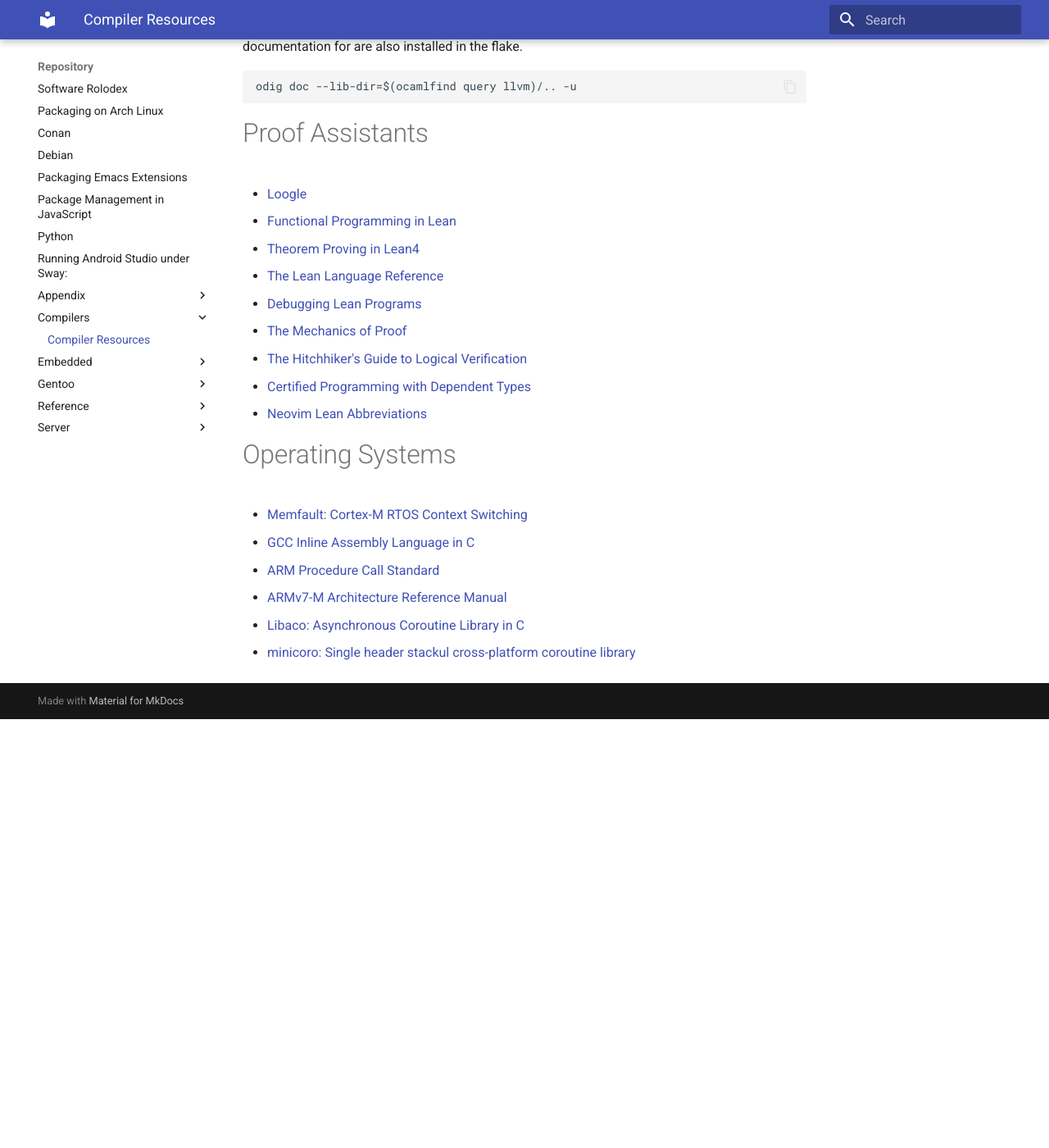
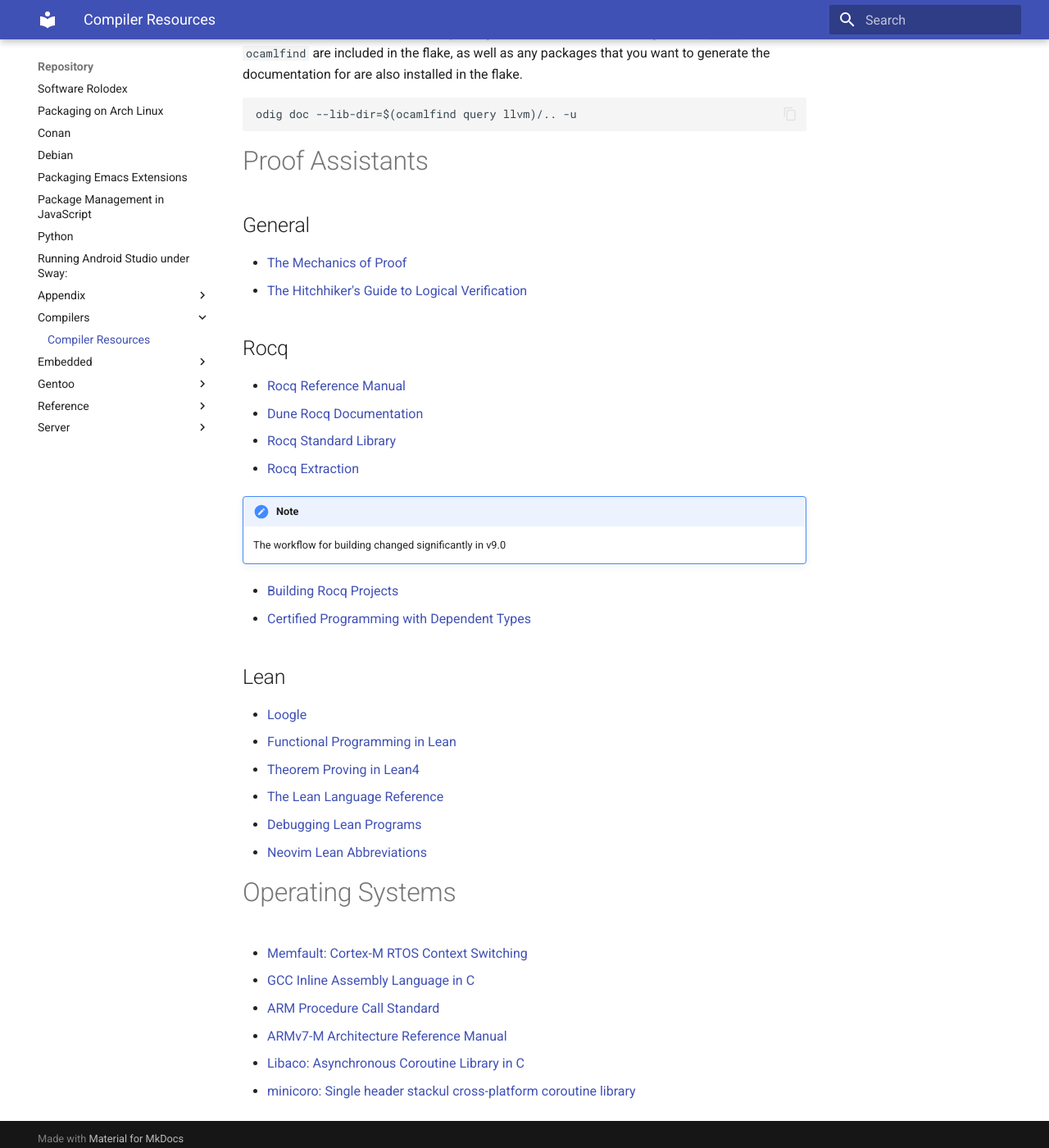
Before and after one commit to AmateurECE/twardyece-repository, an MkDocs documentation site: the page built from docs/Compilers/Resources.md, in a window 1280 px wide and 1400 px high, scrolled down 956 px. Shown: the whole window at 82% size. Built offline with MkDocs 1.6.1 and Material for MkDocs 9.7.7, drawn with Linux system fonts in a browser that asks for light colours; before the commit the page ends 1833 px from its top, so only the background shows below that; some of the changed text lies outside the part shown.

Commit message:
feat(Compilers): Add Rocq resources

````diff
--- a/docs/Compilers/Resources.md
+++ b/docs/Compilers/Resources.md
@@ -33,14 +34,26 @@ odig doc --lib-dir=$(ocamlfind query llvm)/.. -u
 ```
 
 # Proof Assistants
+## General
+* [The Mechanics of Proof][6]
+* [The Hitchhiker's Guide to Logical Verification][7]
+
+## Rocq
+* [Rocq Reference Manual](https://rocq-prover.org/doc/v9.0/refman/index.html)
+* [Dune Rocq Documentation](https://dune.readthedocs.io/en/stable/rocq.html)
+* [Rocq Standard Library](https://rocq-prover.org/doc/v9.0/stdlib/index.html)
+* [Rocq Extraction][26]
+!!! note
+    The workflow for building changed significantly in v9.0
+* [Building Rocq Projects][27]
+* [Certified Programming with Dependent Types][8]
+
+## Lean
 * [Loogle][11]
 * [Functional Programming in Lean][3]
 * [Theorem Proving in Lean4][4]
 * [The Lean Language Reference][5]
 * [Debugging Lean Programs][12]
-* [The Mechanics of Proof][6]
-* [The Hitchhiker's Guide to Logical Verification][7]
-* [Certified Programming with Dependent Types][8]
 * [Neovim Lean Abbreviations][10]
 
 # Operating Systems
--- a/mkdocs.yml
+++ b/mkdocs.yml
@@ -12,8 +12,9 @@ theme:
       scheme: slate
 markdown_extensions:
   - pymdownx.highlight
+  - admonition
+  - pymdownx.details
   - pymdownx.superfences
   - pymdownx.snippets:
       base_path: 'sources'
       check_paths: true
-  - markdown.extensions.admonition
````
Also changed, not shown: other parts of docs/Compilers/Resources.md (+4 -0 lines).
